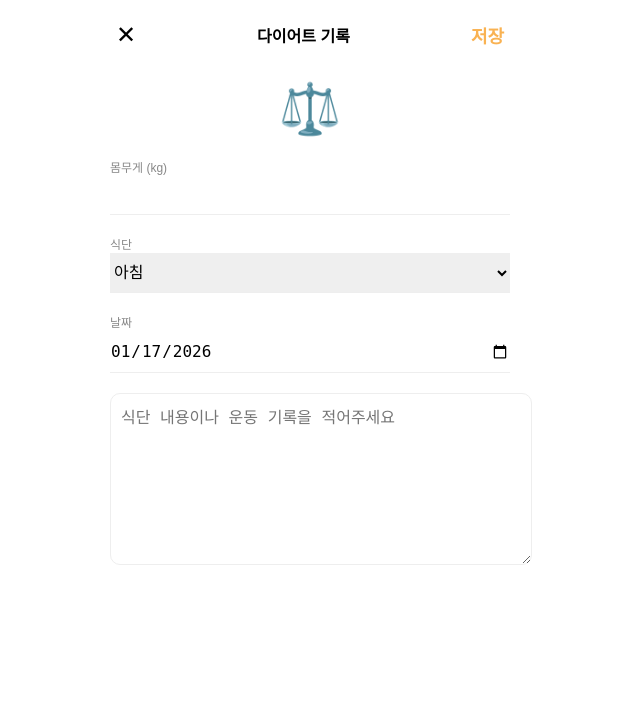
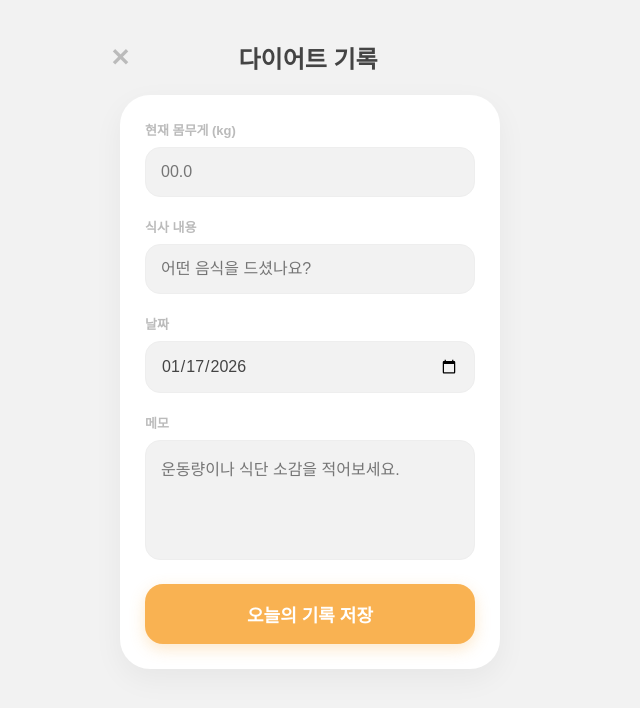
Before and after one commit to wealthsmurf/ADHdiary, a FastAPI app: template templates/diet.html in a window 1280 px wide. Shown: the top 708 px of the page, without its empty margins (330-970 px from the left). Run offline with FastAPI, Linux system fonts and the light colour scheme; the template is opened without the code that fills it, so the values that code supplies are empty.

Commit message:
Update diet.html

```diff
--- a/templates/diet.html
+++ b/templates/diet.html
@@ -3,33 +3,97 @@
 <head>
     <meta charset="UTF-8">
     <meta name="viewport" content="width=device-width, initial-scale=1.0">
-    <title>다이어트 기록</title>
+    <title>다이어트 기록 - ADHDIARY</title>
     <style>
-        body { margin: 0; font-family: sans-serif; display: flex; justify-content: center; }
-        .container { width: 100%; max-width: 400px; padding: 20px; }
-        .header { display: flex; justify-content: space-between; align-items: center; margin-bottom: 30px; }
-        input, select, textarea { width: 100%; border: none; border-bottom: 1px solid #eee; padding: 10px 0; font-size: 16px; margin-bottom: 20px; outline: none; }
-        .save-btn { color: #F9B252; font-weight: bold; border: none; background: none; font-size: 18px; cursor: pointer; }
+        :root {
+            /* 라이트모드 변수 */
+            --bg-color: #F2F2F2;
+            --card-bg: #FFFFFF;
+            --text-main: #444444;
+            --text-sub: #BBBBBB;
+            --border-color: #EEEEEE;
+            --adhd-orange: #F9B252;
+        }
+
+        /* 다크모드 변수 */
+        body.dark-mode {
+            --bg-color: #121212;
+            --card-bg: #1E1E1E;
+            --text-main: #FFFFFF;
+            --text-sub: #888888;
+            --border-color: #333333;
+        }
+
+        body {
+            margin: 0; padding: 0; font-family: 'Apple SD Gothic Neo', sans-serif;
+            background-color: var(--bg-color); display: flex; flex-direction: column; align-items: center;
+            color: var(--text-main); transition: background-color 0.3s, color 0.3s;
+        }
+
+        .header { width: 90%; max-width: 400px; margin-top: 40px; display: flex; align-items: center; justify-content: space-between; }
+        .back-btn { text-decoration: none; color: var(--text-sub); font-size: 24px; font-weight: bold; }
+        .title { font-size: 24px; font-weight: 900; }
+
+        .form-card {
+            background: var(--card-bg); width: 90%; max-width: 380px; margin-top: 20px;
+            border-radius: 30px; padding: 25px; box-shadow: 0 10px 30px rgba(0,0,0,0.05);
+            box-sizing: border-box; transition: background-color 0.3s;
+        }
+
+        .input-label { font-size: 13px; color: var(--text-sub); font-weight: bold; margin-bottom: 8px; display: block; }
+
+        input, textarea {
+            width: 100%; padding: 15px; border-radius: 15px; border: 1px solid var(--border-color);
+            background: var(--bg-color); color: var(--text-main); font-size: 16px;
+            margin-bottom: 20px; box-sizing: border-box; outline: none; font-family: inherit;
+            transition: border-color 0.2s, background-color 0.3s;
+        }
+        input:focus, textarea:focus { border-color: var(--adhd-orange); }
+
+        textarea { height: 120px; resize: none; }
+
+        .save-btn {
+            width: 100%; height: 60px; background-color: var(--adhd-orange);
+            color: white; border-radius: 18px; border: none;
+            font-size: 18px; font-weight: bold; cursor: pointer;
+            box-shadow: 0 5px 15px rgba(249, 178, 82, 0.3);
+        }
     </style>
 </head>
 <body>
-    <div class="container">
+
+    <div class="header">
+        <a href="/" class="back-btn">✕</a>
+        <div class="title">다이어트 기록</div>
+        <div style="width: 24px;"></div>
+    </div>
+
+    <div class="form-card">
         <form action="/save_diet" method="post">
-            <div class="header">
-                <button type="button" onclick="history.back()" style="border:none; background:none; font-size:24px">✕</button>
-                <div style="font-weight:bold">다이어트 기록</div>
-                <button type="submit" class="save-btn">저장</button>
-            </div>
-            <div style="font-size:50px; text-align:center; margin-bottom:20px">⚖️</div>
-            <label style="font-size:12px; color:#888">몸무게 (kg)</label>
-            <input type="number" step="0.1" name="weight" required>
-            <label style="font-size:12px; color:#888">식단</label>
-            <select name="meal"><option>아침</option><option>점심</option><option>저녁</option><option>간식</option></select>
-            <label style="font-size:12px; color:#888">날짜</label>
-            <input type="date" name="date" id="dDate">
-            <textarea name="memo" placeholder="식단 내용이나 운동 기록을 적어주세요" style="height:150px; border:1px solid #eee; border-radius:10px; padding:10px"></textarea>
+            <label class="input-label">현재 몸무게 (kg)</label>
+            <input type="number" step="0.1" name="weight" placeholder="00.0" required>
+
+            <label class="input-label">식사 내용</label>
+            <input type="text" name="meal" placeholder="어떤 음식을 드셨나요?" required>
+
+            <label class="input-label">날짜</label>
+            <input type="date" name="date" id="todayDate" required>
+
+            <label class="input-label">메모</label>
+            <textarea name="memo" placeholder="운동량이나 식단 소감을 적어보세요."></textarea>
+
+            <button type="submit" class="save-btn">오늘의 기록 저장</button>
         </form>
     </div>
-    <script>document.getElementById('dDate').value = new Date().toISOString().substring(0, 10);</script>
+
+    <script>
+        // 1. 다크모드 동기화
+        if (localStorage.getItem('darkMode') === 'true') {
+            document.body.classList.add('dark-mode');
+        }
+
+        // 2. 오늘 날짜 자동 설정
+        document.getElementById('todayDate').value = new Date().toISOString().substring(0, 10);
+    </script>
 </body>
 </html>
```
